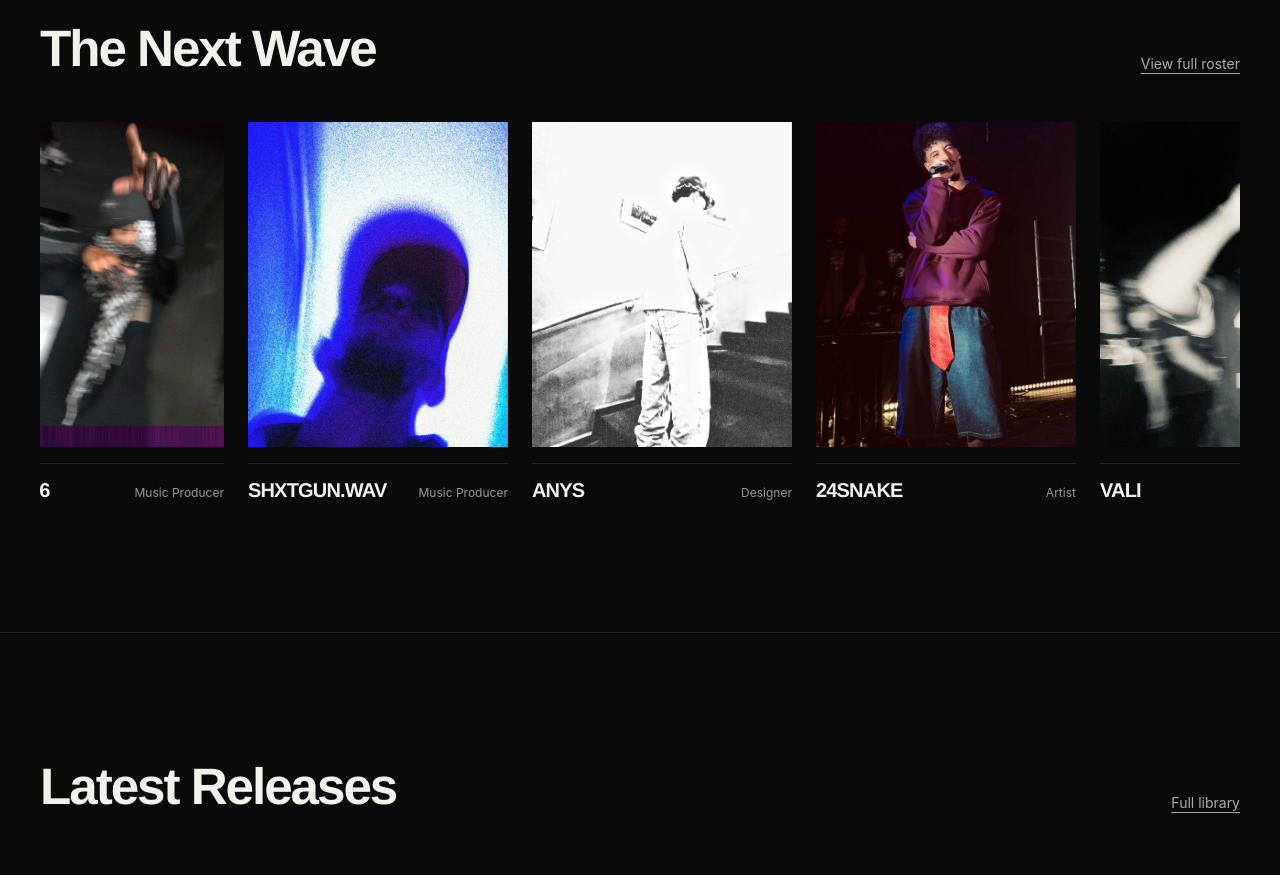
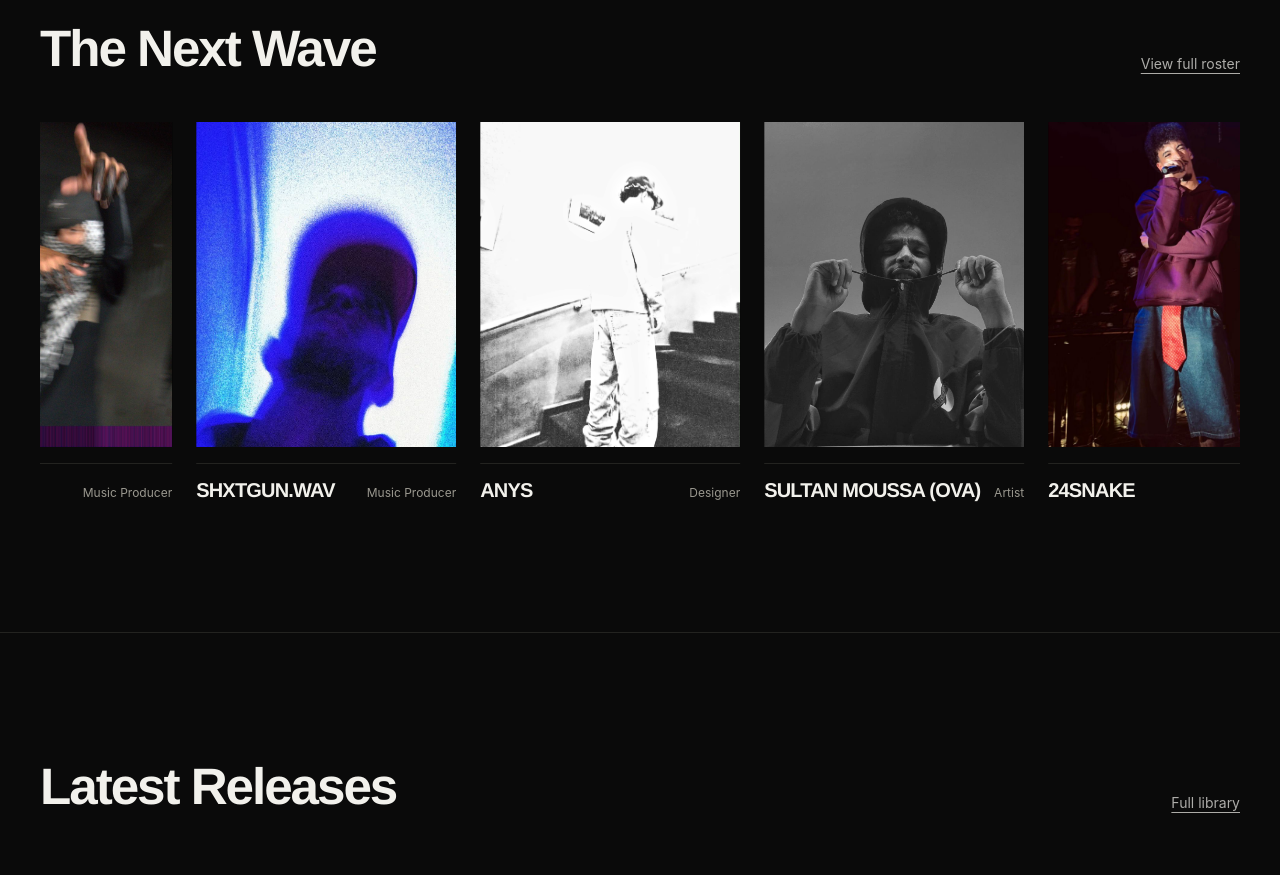
Before and after one commit to ProdbyUssef777/nurys-studios, a Next.js app: page / in a window 1280 px wide. Shown: the part 1420-2295 px from the top of the page. Built offline with nearby package versions, Linux system fonts and the light colour scheme.

Commit message:
add hero video, sultan moussa

```diff
--- a/app/page.tsx
+++ b/app/page.tsx
@@ -1,5 +1,4 @@
 import Link from 'next/link';
-import Image from 'next/image';
 import { site } from '@/data/site';
 import { artists } from '@/data/artists';
 import { releases } from '@/data/releases';
@@ -17,13 +16,16 @@ export default function HomePage() {
     <>
       {/* ── HERO ─────────────────────────────────────────── */}
       <section className="grain relative flex min-h-[92vh] flex-col justify-end overflow-hidden border-b border-line px-6 pb-14 pt-40 md:px-10 md:pb-20">
-        <Image
-          src="/img/hero-bg.svg"
-          alt=""
-          fill
-          priority
-          className="pointer-events-none object-cover opacity-70"
-        />
+        <video
+          autoPlay
+          muted
+          loop
+          playsInline
+          poster="/img/hero-bg.svg"
+          className="pointer-events-none absolute inset-0 h-full w-full object-cover opacity-70"
+        >
+          <source src="/video/hero-loop.mp4" type="video/mp4" />
+        </video>
         <div className="pointer-events-none absolute inset-0 bg-gradient-to-t from-ink via-ink/40 to-ink/10" />
 
         <div className="relative mx-auto w-full max-w-edge">
--- a/data/artists.ts
+++ b/data/artists.ts
@@ -68,6 +68,15 @@ export const artists: Artist[] = [
     social: { instagram: '@anysthereal_' },
   },
   {
+    slug: 'sultanmoussa',
+    name: 'SULTAN MOUSSA (OVA)',
+    roles: ['Artist'],
+    category: 'artist',
+    bio: 'Sultan Moussa (OVA) is an Egyptian artist bringing a distinctive energy to the region’s evolving underground scene. His sound blends raw emotion, modern trap influences, and experimental textures, creating a style that feels personal, direct, and unapologetic.',
+    image: '/img/artists/sultanmoussa.jpg',
+    social: { instagram: '@sultanmoussax' },
+  },
+  {
     slug: '24snake',
     name: '24SNAKE',
     roles: ['Artist', 'Rapper'],
```
Also changed, not shown: public/img/artists/sultanmoussa.jpg, 1 other file (tests, documents, lock files or other folders).
